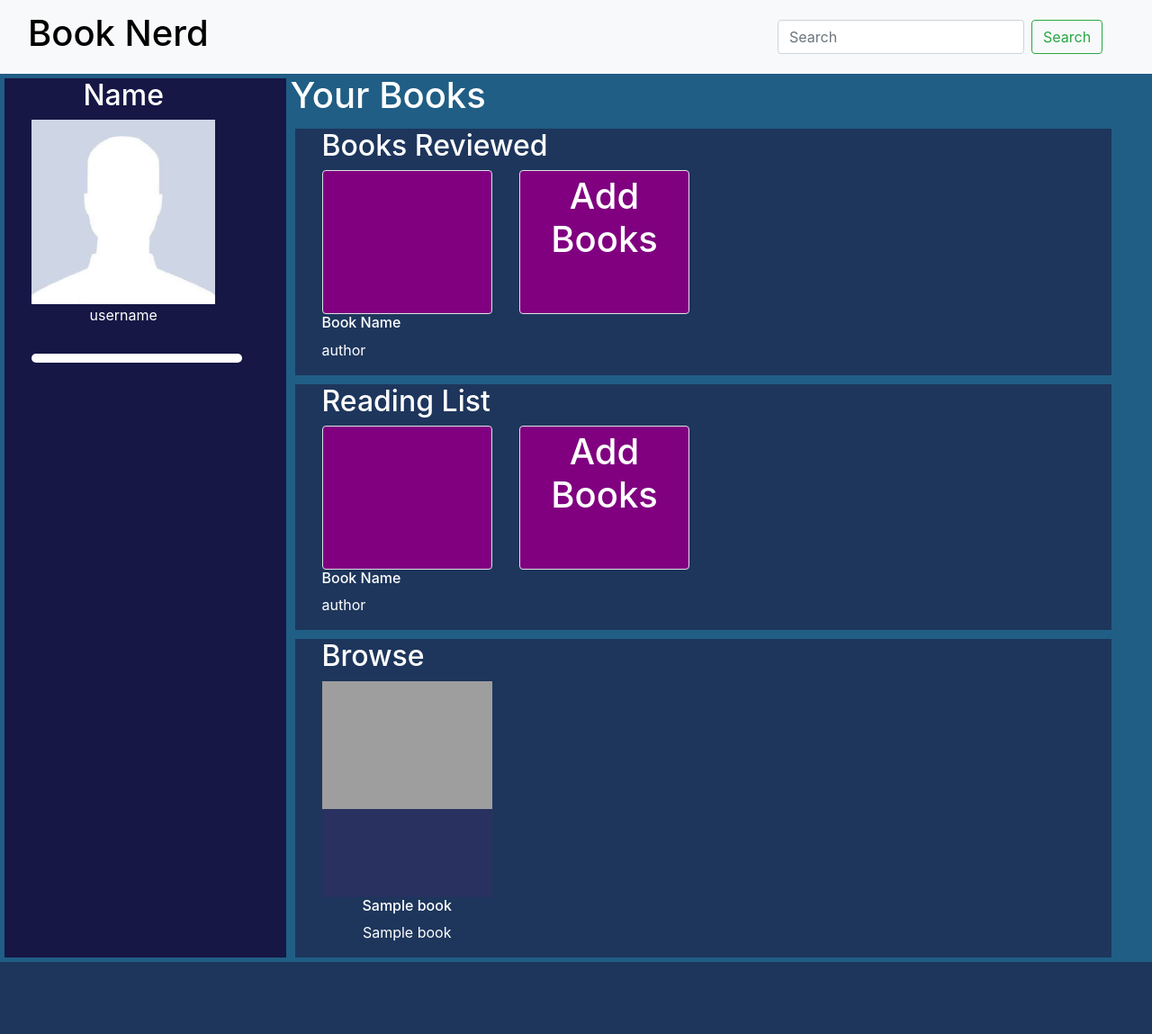
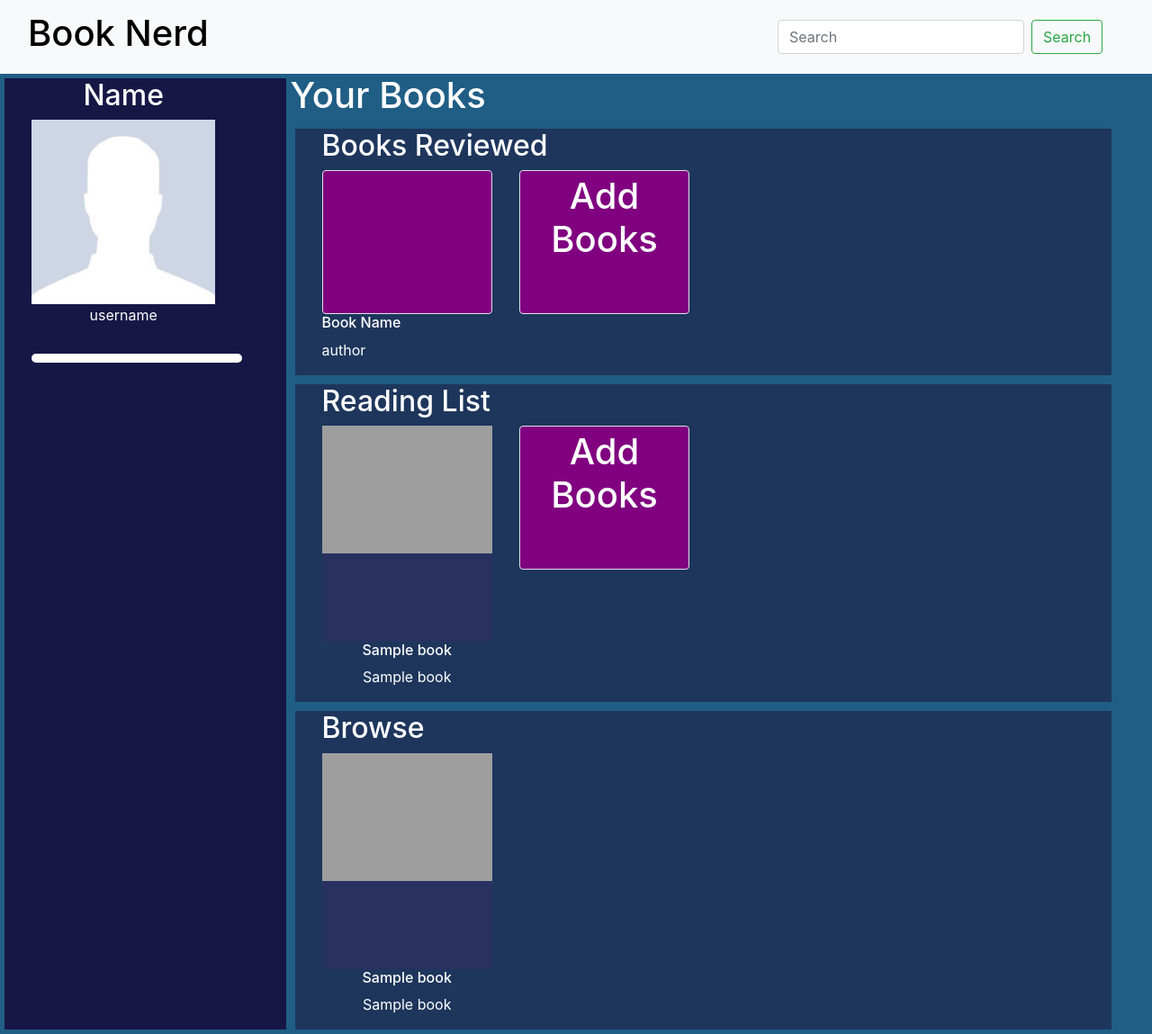
Before and after one commit to ruthersmith/Book-review-public, a Flask app: template templates/dashboard.html in a window 1280 px wide. Shown: the whole page at 90% size. Before the commit the page ends 1069 px from the top, so only its background shows below. Run offline with Flask 2, Linux system fonts and the light colour scheme; the template is opened without the code that fills it: most values are stand-ins (such as "Sample title", 1, 10 or a date in 2020); some libraries are stand-ins or nearby versions; grey boxes are pictures that could not be loaded.

Commit message:
users can now add books to their reading list, right now only shown in dashboard

```diff
--- a/application.py
+++ b/application.py
@@ -6,7 +6,7 @@
 '''
 
 import helpers
-from flask import Flask, session,render_template,request,url_for
+from flask import Flask, session,render_template,request,url_for,redirect
 from flask_session import Session
 from sqlalchemy import create_engine
 from sqlalchemy.orm import scoped_session, sessionmaker
@@ -25,7 +25,6 @@
 engine = create_engine(DB_URL)
 db = scoped_session(sessionmaker(bind=engine))
 
-data = {}
 
 @app.route("/")
 def index():
@@ -34,25 +33,24 @@
 
 @app.route('/home',methods = ["POST"])
 def home():
+
     #data to be passed in to the front
-
+    data = {}
     #authentification
     user = helpers.authenticate(db,request)
     #if there were no users found, display error messageS
     if user == None:
         return "<h1>Error:Failed To Authenticate<h1>"
 
-    #user information
-    data['user'] = user
     # list of (isbn,ratings,title,author,year) book info
     data['browse'] = helpers.getBooks(db,limit = 5)
 
     #reading list
-    data['reading_list'] = []
+    data['reading_list'] = helpers.getReadingList(db,user)
     #book reviewed
     data['book_reviewed'] = []
 
-    print(user)
+    session['user_id'] = user
     return render_template("dashboard.html",data=data)
 
 
@@ -86,6 +84,9 @@
 @app.route('/commented',methods = ["POST"])
 #when a new comment is submitted  this function is called
 def submitComment():
+    return "hello"
 
-    print(data)
-    return "hello"
+@app.route('/read',methods = ["POST"])
+def addReadingList():
+    helpers.insertReading(db,session['user_id'],request)
+    return "you added a book" + str(session['user_id'])
--- a/schema.txt
+++ b/schema.txt
@@ -12,5 +12,5 @@
 comment Text);
 
 Create Table readinglist(
-user_id Integer REFERENCES users(user_id),
-isbn Text REFERENCES books(isbn));
+user_id Integer Not Null REFERENCES users(user_id),
+isbn Text Not Null REFERENCES books(isbn));
--- a/templates/dashboard_section/reading_list.html
+++ b/templates/dashboard_section/reading_list.html
@@ -1,13 +1,15 @@
 <!-- # list of (isbn,ratings,title,author,year) book info -->
 
-{% for book in data[reading_list] %}
-  <div class="col-md-3 col-xs-12">
-     <a href="#">
-      <div class="img-thumbnail  col-xs-12" style="background-color:purple;height:20vh">
+{% for book in data['reading_list'] %}
+  <div class="col-md-3 col-xs-12 center-txt">
+     <a href="{{url_for('book',isbn = book[0])}}">
+      <div class="img-thumbnaill img-fluid col-xs-12 book-place">
+        <img class="api-img" src="http://covers.openlibrary.org/b/isbn/{{book[0]}}-M.jpg?default=false"
+        onerror="this.onerror=null;this.src='{{url_for('static', filename='images/book-cover-default.png')}}';" />
+      </div>
 
-      </div>
-      <h6>Book Name</h6>
-      <p>author</p>
+      <h6>{{book[2]}}</h6>
+      <p>{{book[3]}}</p>
       </a>
   </div>
   {% endfor %}
```
Also changed, not shown: helpers.py (+32 -3 lines), templates/pages/book_page.html (+6 -3 lines), 1 other file.
